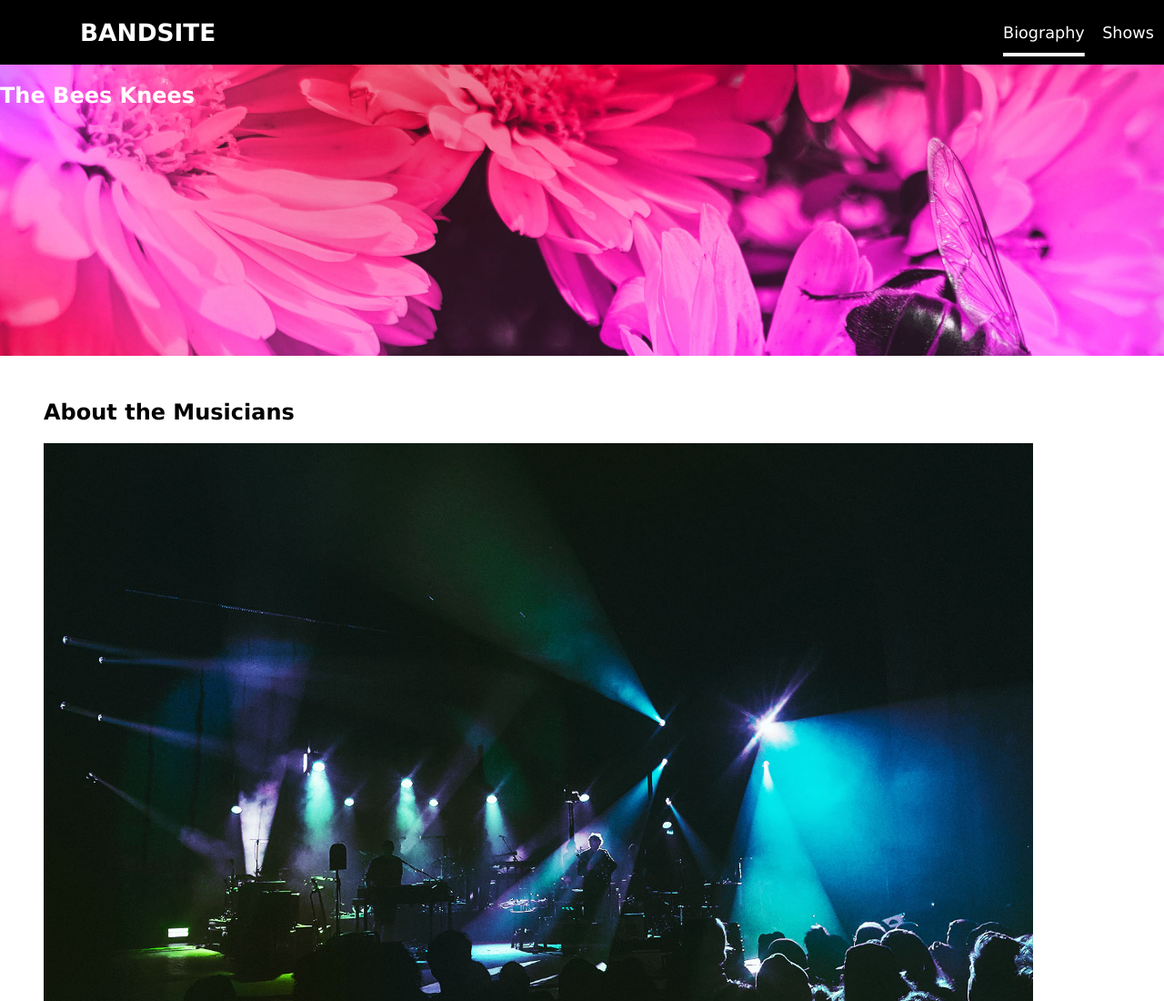
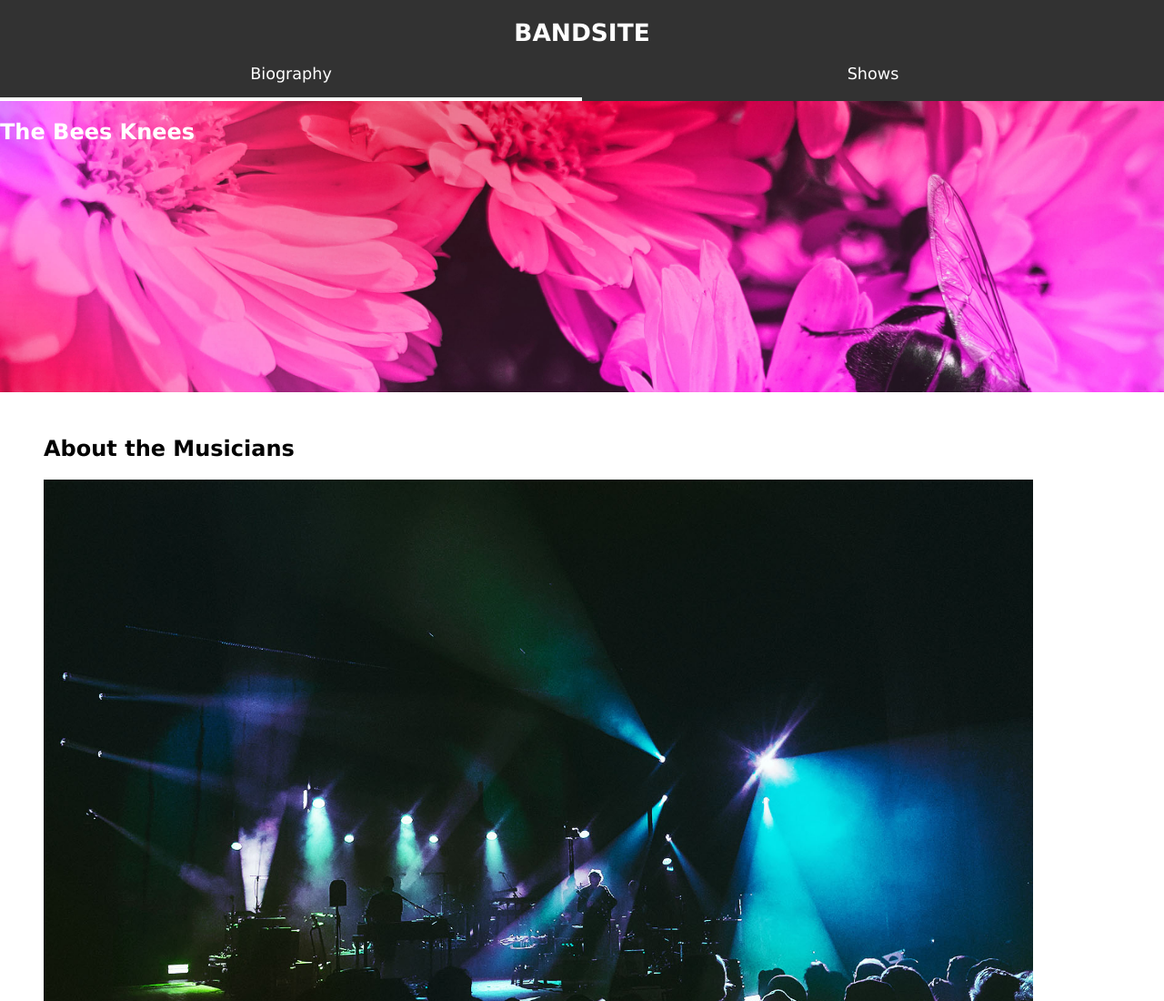
Before and after one commit to amandamani/bandsite, a plain HTML site: page index.html in a window 1280 px wide. Shown: the top 1100 px of the page at 91% size. Drawn offline with Linux system fonts and the light colour scheme.

Commit message:
Nav BarCSS done

```diff
--- a/index.html
+++ b/index.html
@@ -8,15 +8,13 @@
 </head>
 <body>
     <header>
-        <nav>
+        <nav class="bandsite__nav">
             <div>
                 <a href="index.html"><h1 class="wordmark">BANDSITE</h1></a>
             </div>
-            <div>
-                <ul>
-                    <li><a class="active" href="index.html">Biography</a></li>
-                    <li><a href="pages/shows.html">Shows</a></li>
-                </ul>
+            <div class="links">
+                <p class="active"><a href="index.html">Biography</a></p>
+                <p><a href="pages/shows.html">Shows</a></p>
             </div>
         </nav>
     </header>
--- a/styles/bio.scss
+++ b/styles/bio.scss
@@ -33,21 +33,22 @@ a{
     }
 }
 
-nav {
+.bandsite__nav {
     display: flex;
-    flex-direction: row;
+    flex-direction: column;
     justify-content: space-between;
     align-items: center;
     padding: 0rem 0.5rem;
-    background-color: black;
+    background-color: #323232;
     // position: fixed;
     // top: 0;
     // width: 100%;
     // overflow: hidden;
     // z-index: 5;
     .active {
-        text-decoration: solid underline white 4px;
-        text-underline-offset: 1rem;
+        border-bottom: solid white 4px;
+        padding-bottom: 1rem;
+
     }
 
     a {
@@ -63,7 +64,8 @@ ul{
 li{
     list-style-type: none;
     display: inline;
-    padding-left: 0.5rem;
+    padding: 0rem 1rem;
+    width: 50vw;
 }
 
 .cards{
@@ -131,8 +133,17 @@ footer {
 
 .wordmark {
     color: white ;
-    margin: 0rem 0rem 0rem 5rem;
+    margin: 0rem;
 };
+
+.links {
+    display:inline-flex;
+    p {
+        width: 50vw;
+        text-align:center;
+        margin: 0rem;
+    }
+}
 
 .bandsite__footer {
     background-color: white;
```
Also changed, not shown: styles/bio.css.
